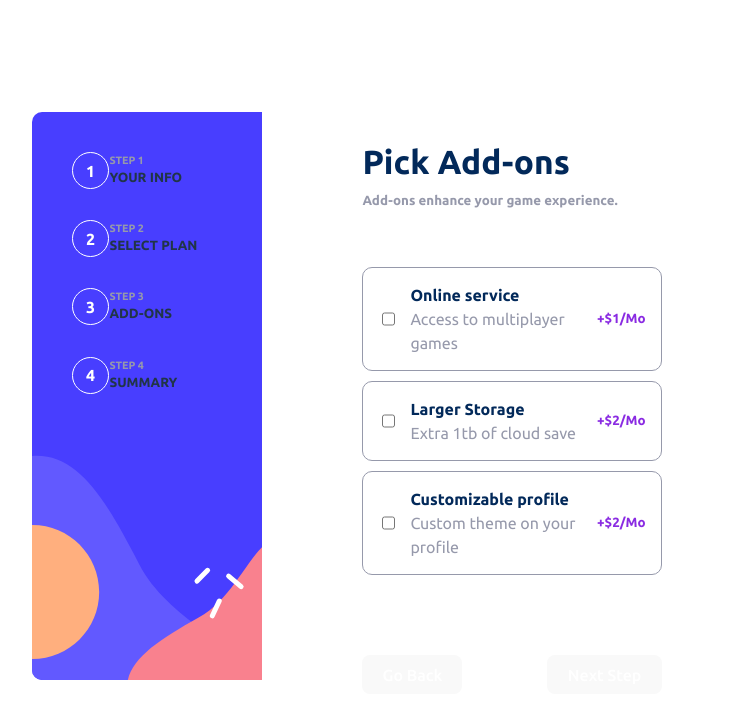
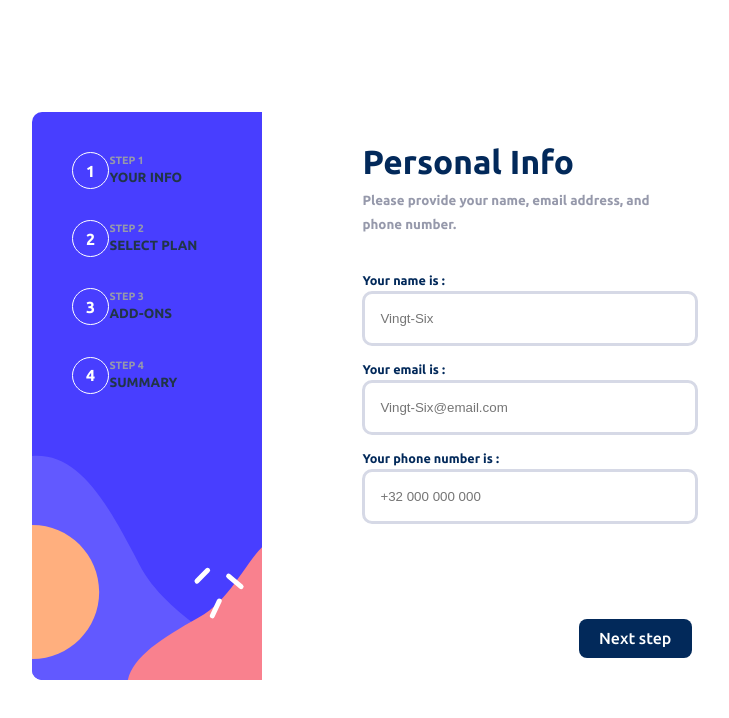
Before and after one commit to AmaniB96/StateProject, a React (Vite) app: page / in a window 1280 px wide. Shown: the top 718 px of the page, without its empty margins (224-953 px from the left). Built offline with nearby package versions, Linux system fonts and the light colour scheme.

Commit message:
navigation done

```diff
--- a/src/App.jsx
+++ b/src/App.jsx
@@ -4,20 +4,63 @@ import Addons from './components/Addons'
 import Infos from './components/Infos'
 import Plan from './components/plan'
 import SidePanel from './components/sidePanel'
-useState
+
 
 function App() {
 
+  const Pages = {
+  Info: 'info',
+  Plan: 'plan',
+  Addons: 'addons',
+}
+
+
   const [enabled, setEnabled] = useState(false)
   const [selectedPlan, setSelectedPlan] = useState(null)
+  const [currentPage,setCurrentPage] = useState(Pages.Info)
+
+  const nextPage = () => {
+    switch (currentPage) {
+      case Pages.Info:
+        setCurrentPage(Pages.Plan)
+        break;
+
+      case Pages.Plan:
+        setCurrentPage(Pages.Addons)
+        break;
+    }
+  }
+
+  const prevPage = () => {
+    switch (currentPage) {
+      case Pages.Plan:
+        setCurrentPage(Pages.Info)
+        break;
+
+      case Pages.Addons:
+        setCurrentPage(Pages.Plan)
+        break;
+    }
+  }
+
+  const displayPage = () => {
+      switch (currentPage) {
+        case Pages.Info:
+          return <Infos nextPage={nextPage}></Infos>
+        case Pages.Plan:
+          return <Plan enabled={enabled} setEnabled={setEnabled} selectedPlan={selectedPlan} setSelectedPlan={setSelectedPlan} prevPage={prevPage} nextPage={nextPage}></Plan>
+        case Pages.Addons:
+          return <Addons enabled={enabled} prevPage={prevPage} nextPage={nextPage}></Addons>
+        default:
+          return <Infos nextPage={nextPage} />
+      }
+  }
 
   return (
     <>
     <div className='container'>
       <SidePanel></SidePanel>
-      <Infos></Infos>
-      <Plan enabled={enabled} setEnabled={setEnabled} selectedPlan={selectedPlan} setSelectedPlan={setSelectedPlan}></Plan>
-      <Addons enabled={enabled}></Addons>
+      {displayPage()}
     </div>
     </>
   )
--- a/src/components/Addons.jsx
+++ b/src/components/Addons.jsx
@@ -1,6 +1,6 @@
 import './addons.css'
 
-export default function Addons(enabled) {
+export default function Addons({enabled, prevPage, nextPage}) {
 
     const addonslist = {
         addonsServices: [{
@@ -12,7 +12,7 @@ export default function Addons(enabled) {
             storageYear:20,
         },{
             customMonth: 2,
-            customeYear:20
+            customYear:20
         }
 
         ]
@@ -33,7 +33,7 @@ export default function Addons(enabled) {
                         <span>Access to multiplayer games</span>
                     </div>
                 </div>
-                <div className='servicePrice'>{enabled ? "+$" +addonslist.addonsServices[0].onlineMonth + "/Mo" : "+$"+addonslist.addonsServices[0].onlineYear + "/Mo"}</div>
+                <div className='servicePrice'>{!enabled ? "+$" +addonslist.addonsServices[0].onlineMonth + "/Mo" : "+$"+addonslist.addonsServices[0].onlineYear + "/Yr"}</div>
             </div>
 
             <div className='addChoice'>
@@ -44,7 +44,7 @@ export default function Addons(enabled) {
                         <span>Extra 1tb of cloud save</span>
                     </div>
                 </div>
-                <div className='servicePrice'>{enabled ? "+$" +addonslist.addonsServices[1].storageMonth + "/Mo" : "+$"+addonslist.addonsServices[1].storageYear + "/Mo"}</div>
+                <div className='servicePrice'>{!enabled ? "+$" +addonslist.addonsServices[1].storageMonth + "/Mo" : "+$"+addonslist.addonsServices[1].storageYear + "/Yr"}</div>
             </div>
 
             <div className='addChoice'>
@@ -55,12 +55,12 @@ export default function Addons(enabled) {
                         <span>Custom theme on your profile</span>
                     </div>
                 </div>
-                <div className='servicePrice'>{enabled ? "+$" +addonslist.addonsServices[2].customMonth + "/Mo" : "+$"+addonslist.addonsServices[2].customYear + "/Mo"}</div>
+                <div className='servicePrice'>{!enabled ? "+$" +addonslist.addonsServices[2].customMonth + "/Mo" : "+$"+addonslist.addonsServices[2].customYear + "/Yr"}</div>
             </div>
 
             <div className='navbtnaddons'>
-                <button className='prev'>Go Back</button>
-                <button className='next'> Next Step</button>
+                <button onClick={prevPage} className='prev'>Go Back</button>
+                <button onClick={nextPage} className='next'> Next Step</button>
             </div>
 
         </div>
--- a/src/components/Infos.jsx
+++ b/src/components/Infos.jsx
@@ -1,7 +1,7 @@
 import { useState } from 'react'
 import './infos.css'
 
-export default function Infos() {
+export default function Infos({nextPage}) {
 
     const [name,SetName] = useState("")
     const [email, SetEmail] = useState("")
@@ -25,7 +25,7 @@ export default function Infos() {
                 <label htmlFor="phone">Your phone number is : {phone}</label> <br />
                 <input type="text" name="" id="name" placeholder='+32 000 000 000' onChange={(e) => SetPhone(e.target.value)} />
 
-                <button type="button">Next step</button>
+                <button onClick={nextPage} type="button">Next step</button>
             </form>
 
         </div>
--- a/src/components/Plan.jsx
+++ b/src/components/Plan.jsx
@@ -4,7 +4,7 @@ import advanced from '../assets/img/advenced.svg'
 import pro from '../assets/img/pro.svg'
 
 
-export default function Plan({ enabled, setEnabled, selectedPlan, setSelectedPlan }) {
+export default function Plan({ enabled, setEnabled, selectedPlan, setSelectedPlan, nextPage, prevPage }) {
 
     const pricingData = {
       plans: [
@@ -94,8 +94,8 @@ export default function Plan({ enabled, setEnabled, selectedPlan, setSelectedPla
             </div>
 
              <div className='navbtn'>
-                <button className='prev'>Go Back</button>
-                <button className='next'> Next Step</button>
+                <button onClick={prevPage} className='prev'>Go Back</button>
+                <button onClick={nextPage} className='next'> Next Step</button>
             </div>
 
         </div>
--- a/src/components/infos.css
+++ b/src/components/infos.css
@@ -6,7 +6,6 @@
     padding-right: 100px;
     padding-bottom: 30px;
     box-sizing: border-box;
-    display: none;
 }
 
 .infoTitle{
--- a/src/components/plan.css
+++ b/src/components/plan.css
@@ -6,7 +6,6 @@
     padding-right: 100px;
     padding-bottom: 30px;
     box-sizing: border-box;
-    display: none;
 }
 
 .infoTitle{
```
